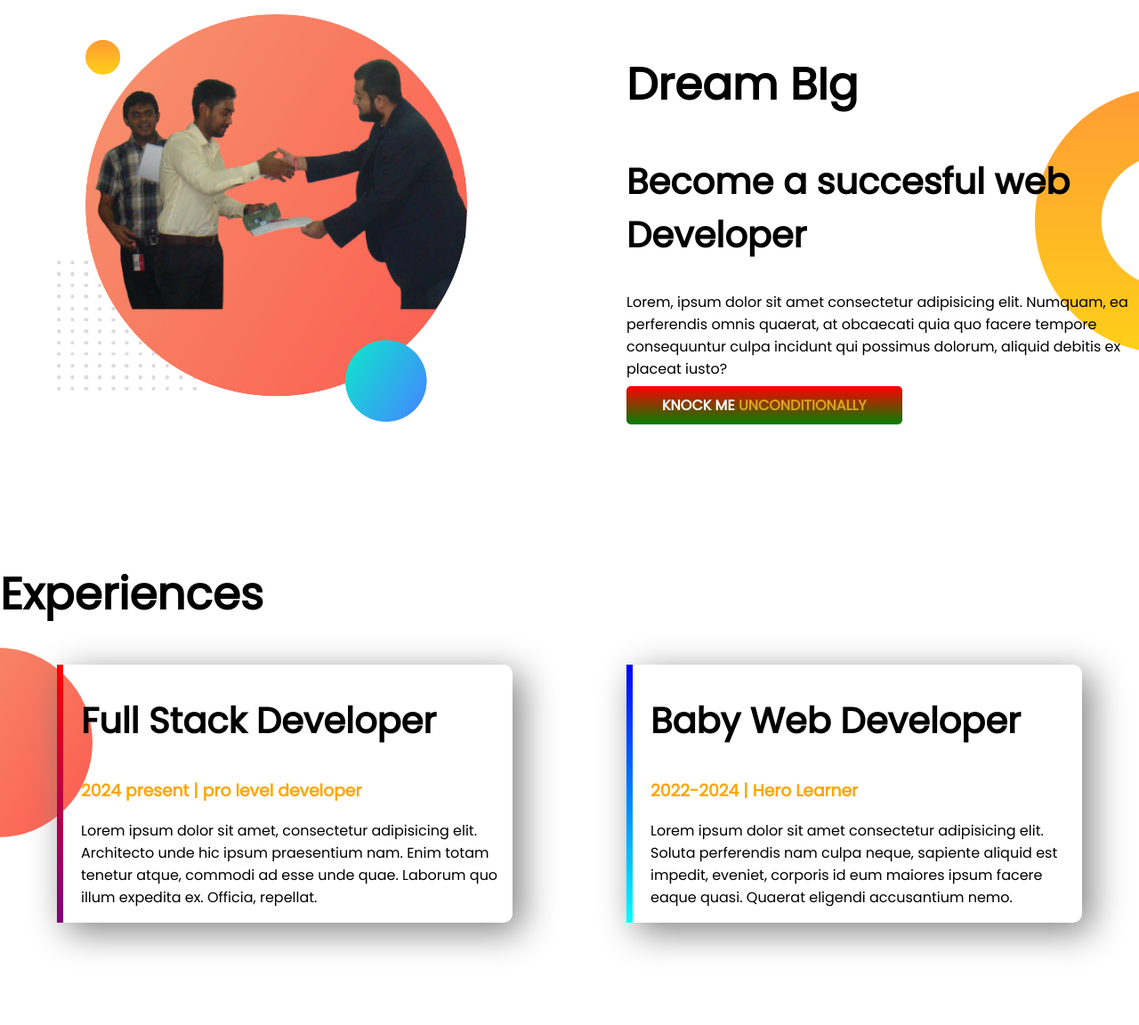
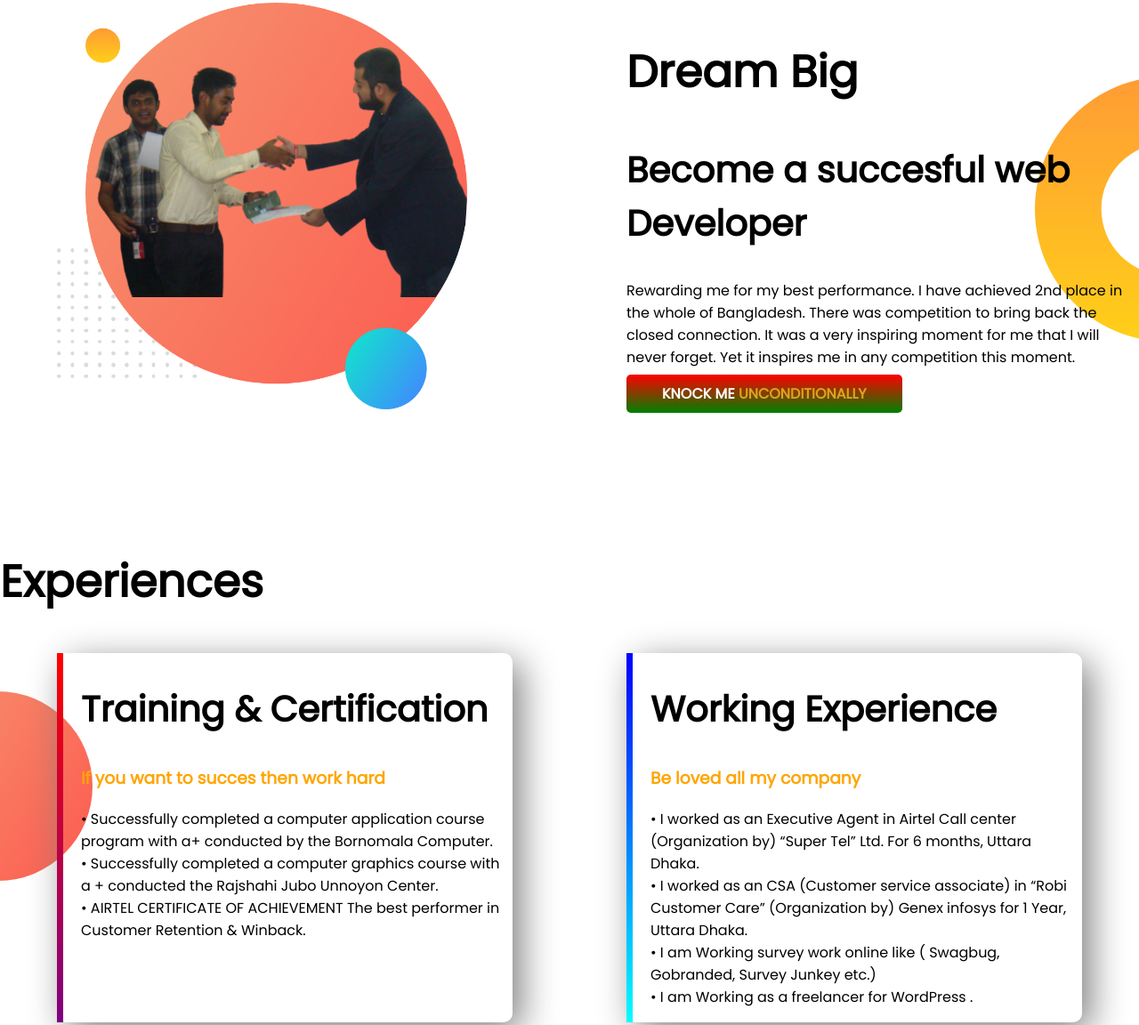
Before and after one commit to raihan0411/raihan-portfolio, a plain HTML site: page index.html in a window 1280 px wide. Shown: the part 597-1749 px from the top of the page at 89% size. Drawn offline with Linux system fonts and the light colour scheme.

Commit message:
edit portfolio information

```diff
--- a/index.html
+++ b/index.html
@@ -18,11 +18,10 @@
         <div class="half">
             <h1>Welcome To</h1>
             <h1>servent of <span class="highlight">"ALLAH"</span></h1>
-            <h3>build climber etcetcetcetcetcetc</h3>
-            <p>Lorem ipsum dolor sit amet consectetur adipisicing elit. Quis fugit voluptatibus quo! Minima tempora quos
-                saepe
-                officiis dolor quam, repellat nihil dolorum veritatis beatae, impedit, magni itaque sit? Molestias,
-                minus!
+            <h3>Career Objective</h3>
+            <p>
+                Looking for a hard and challenging job where I will have the scope to utilize my potentiality,
+                adaptability and skill to do something innovate and from where I will be able to enhance my knowledge.
             </p>
             <a class="link-button" target="_blank" href="https://www.facebook.com/mostofamohammadraihanulislam">KNOCK ME
                 <span class="button-color">UNCONDITIONALLY</span></a>
@@ -33,11 +32,9 @@
         <div class="half"><img src="images/my-bg inAirtel.png" alt="">
         </div>
         <div class="half">
-            <h1>Dream BIg</h1>
+            <h1>Dream Big</h1>
             <h2>Become a succesful web Developer</h2>
-            <p>Lorem, ipsum dolor sit amet consectetur adipisicing elit. Numquam, ea perferendis omnis quaerat, at
-                obcaecati quia quo facere tempore consequuntur culpa incidunt qui possimus dolorum, aliquid debitis ex
-                placeat iusto?</p>
+            <p>Rewarding me for my best performance. I have achieved 2nd place in the whole of Bangladesh. There was competition to bring back the closed connection. It was a very inspiring moment for me that I will never forget. Yet it inspires me in any competition this moment.</p>
             <a class="link-button" target="_blank" href="https://www.facebook.com/mostofamohammadraihanulislam">KNOCK ME
                 <span class="button-color">UNCONDITIONALLY</span></a>
         </div>
@@ -46,22 +43,28 @@
         <h1>Experiences</h1>
         <div class="flexible-container">
             <div id="web-border-line" class="experiences-part">
-                <h2>Full Stack Developer</h2>
-                <h3 class="orange-color">2024 present | pro level developer</h3>
+                <h2>Training & Certification</h2>
+                <h3 class="orange-color">If you want to succes then work hard</h3>
                 <p>
-                    Lorem ipsum dolor sit amet, consectetur adipisicing elit. Architecto unde hic ipsum praesentium nam.
-                    Enim totam tenetur atque, commodi ad esse unde quae. Laborum quo illum expedita ex. Officia,
-                    repellat.
+                    • Successfully completed a computer application course program with a+ conducted by the Bornomala
+                    Computer.<br>
+                    • Successfully completed a computer graphics course with a + conducted the Rajshahi Jubo Unnoyon
+                    Center.<br>
+                    • AIRTEL CERTIFICATE OF ACHIEVEMENT The best performer in Customer Retention & Winback.
+
                 </p>
             </div>
             <div id="baby-border-line" class="experiences-part">
-                <h2>Baby Web Developer</h2>
-                <h3 class="orange-color">2022-2024 | Hero Learner</h3>
+                <h2>Working Experience</h2>
+                <h3 class="orange-color">Be loved all my company</h3>
                 <p>
-                    Lorem ipsum dolor sit amet consectetur adipisicing elit. Soluta perferendis nam culpa neque,
-                    sapiente
-                    aliquid est impedit, eveniet, corporis id eum maiores ipsum facere eaque quasi. Quaerat eligendi
-                    accusantium nemo.
+                    • I worked as an Executive Agent in Airtel Call center (Organization by) “Super Tel” Ltd. For 6
+                    months, Uttara Dhaka.<br>
+                    • I worked as an CSA (Customer service associate) in “Robi Customer Care” (Organization by) Genex
+                    infosys for 1 Year, Uttara Dhaka.<br>
+                    • I am Working survey work online like ( Swagbug, Gobranded, Survey Junkey etc.)<br>
+                    • I am Working as a freelancer for WordPress .
+
                 </p>
             </div>
         </div>
```
